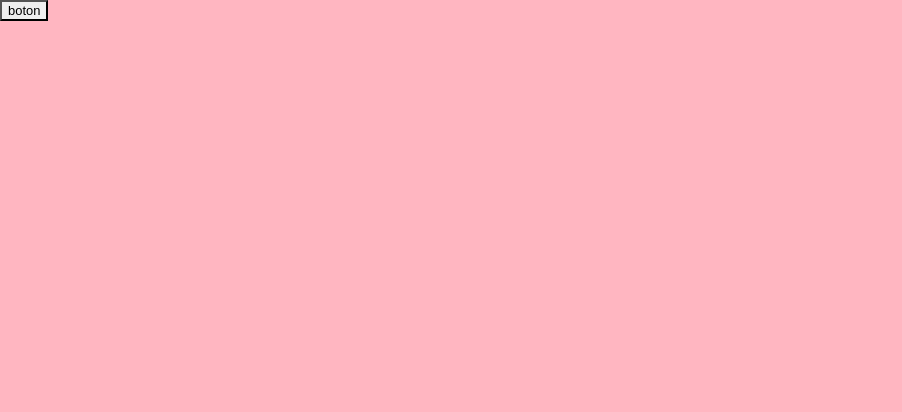
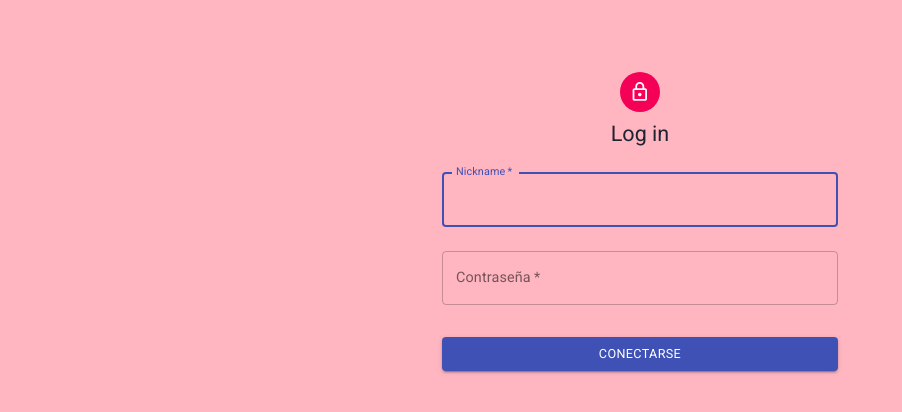
Before and after one commit to scanossini/proyecto-final-front, a React (Create React App) app: page / in a window 1280 px wide. Shown: the top 412 px of the page, without its empty margins (0-902 px from the left). Built offline with nearby package versions, Linux system fonts and the light colour scheme.

Commit message:
probando cosas

```diff
--- a/package.json
+++ b/package.json
@@ -3,12 +3,15 @@
   "version": "0.1.0",
   "private": true,
   "dependencies": {
+    "@material-ui/core": "^4.11.2",
+    "@material-ui/icons": "^4.11.2",
     "@testing-library/jest-dom": "^5.11.5",
     "@testing-library/react": "^11.1.1",
     "@testing-library/user-event": "^12.2.0",
     "axios": "^0.21.0",
     "react": "^17.0.1",
     "react-dom": "^17.0.1",
+    "react-router-dom": "^5.2.0",
     "react-scripts": "4.0.0",
     "web-vitals": "^0.2.4"
   },
--- a/src/App.js
+++ b/src/App.js
@@ -1,11 +1,11 @@
 import React from 'react';
 import './App.css';
-import NavBar from './components/NavBar';
+import { LogIn } from './components/AuthComponents/LogIn';
 
 const App = () => {
     return (
         <div className="App">
-           <NavBar />
+           <LogIn />
         </div>
     );
 }
--- /dev/null
+++ b/src/components/AuthComponents/LogIn.jsx
@@ -0,0 +1,87 @@
+import React, { useEffect, useState } from 'react';
+import Avatar from '@material-ui/core/Avatar';
+import Button from '@material-ui/core/Button';
+import CssBaseline from '@material-ui/core/CssBaseline';
+import TextField from '@material-ui/core/TextField';
+import Link from '@material-ui/core/Link';
+import Grid from '@material-ui/core/Grid';
+import LockOutlinedIcon from '@material-ui/icons/LockOutlined';
+import Typography from '@material-ui/core/Typography';
+import { makeStyles } from '@material-ui/core/styles';
+import Container from '@material-ui/core/Container';
+import { useHistory } from 'react-router-dom';
+
+const useStyles = makeStyles((theme) => ({
+  paper: {
+    marginTop: theme.spacing(8),
+    display: 'flex',
+    flexDirection: 'column',
+    alignItems: 'center',
+  },
+  avatar: {
+    margin: theme.spacing(1),
+    backgroundColor: theme.palette.secondary.main,
+  },
+  form: {
+    width: '100%', // Fix IE 11 issue.
+    marginTop: theme.spacing(1),
+  },
+  submit: {
+    margin: theme.spacing(3, 0, 2),
+  },
+}));
+
+export const LogIn = () => {
+  const classes = useStyles();
+  const history = useHistory();
+  const [nick, setNick] = useState("");
+  const [pwd, setPwd] = useState("");
+
+  return (
+    <Container component="main" maxWidth="xs">
+      <CssBaseline />
+      <div className={classes.paper}>
+        <Avatar className={classes.avatar}>
+          <LockOutlinedIcon />
+        </Avatar>
+        <Typography component="h1" variant="h5">
+          Log in
+        </Typography>
+        <div className={classes.form} noValidate>
+          <TextField
+            variant="outlined"
+            margin="normal"
+            required
+            fullWidth
+            id="nick"
+            label="Nickname"
+            name="nick"
+            autoComplete="nick"
+            autoFocus
+            onChange={e => setNick(e.target.value)}
+          />
+          <TextField
+            variant="outlined"
+            margin="normal"
+            required
+            fullWidth
+            name="password"
+            label="Contraseña"
+            type="password"
+            id="password"
+            autoComplete="current-password"
+            onChange={e => setPwd(e.target.value)}
+          />
+          <Button
+            fullWidth
+            variant="contained"
+            color="primary"
+            className={classes.submit}
+          >
+            Conectarse
+          </Button>
+        </div>
+      </div>
+    </Container>
+  );
+}
```
Also changed, not shown: src/components/NavBar.js (+4 -6 lines), 1 other file (tests, documents, lock files or other folders).
